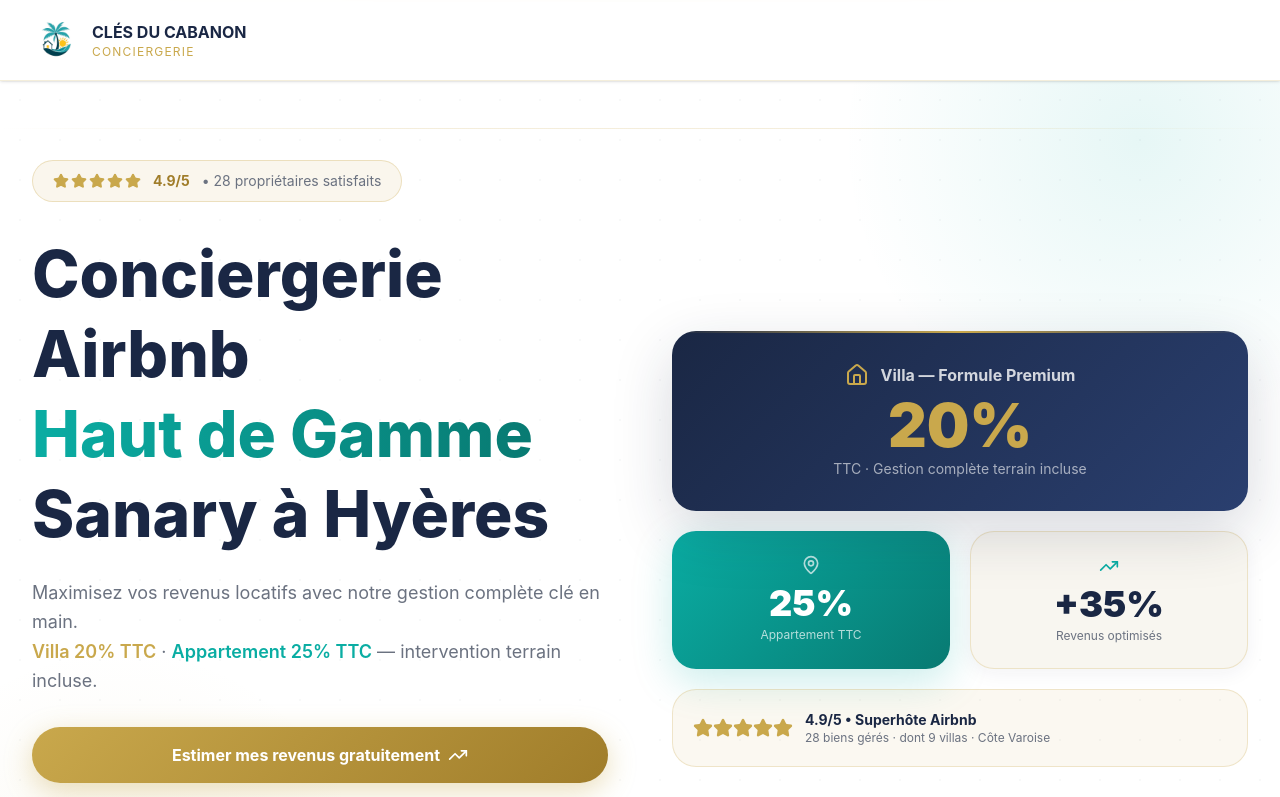
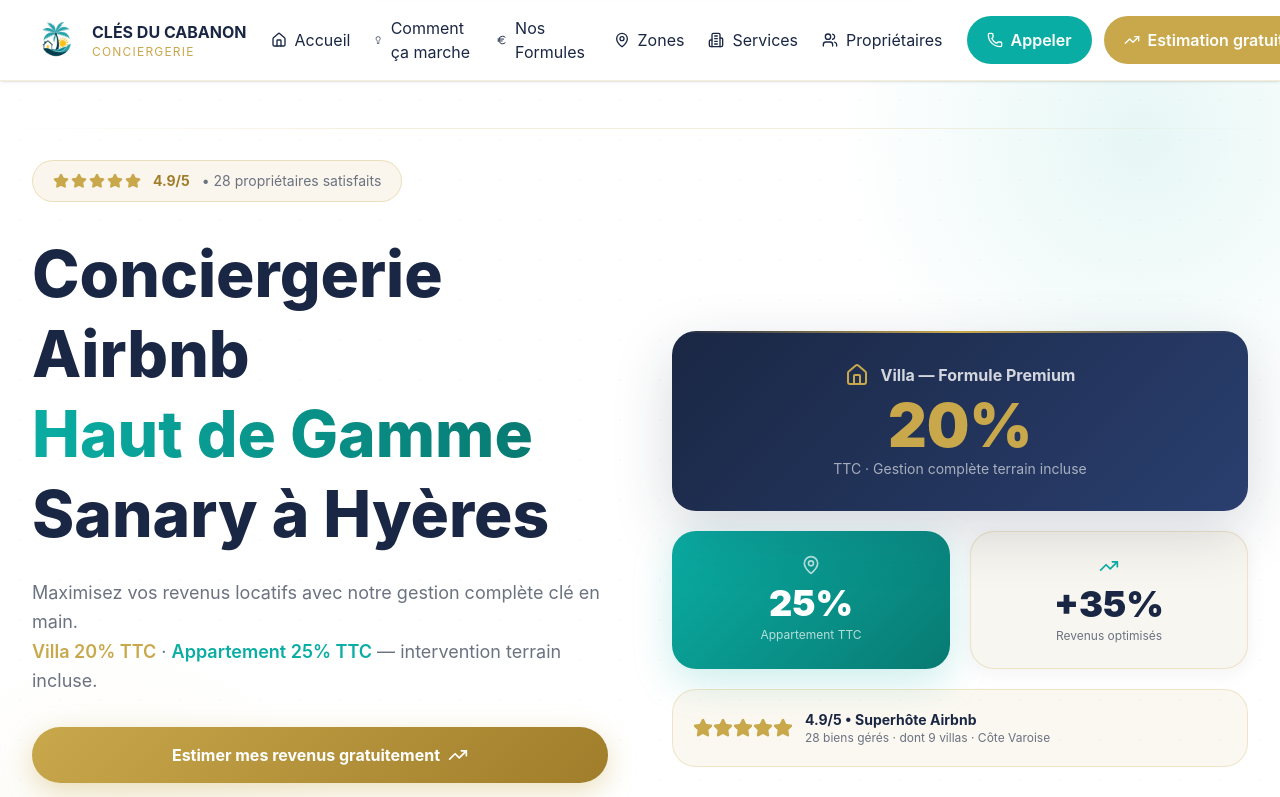
Before and after one commit to clesducabanon/clesducabanon-clesducabanon-clean, a React (Vite) app: page / in a window 1280 px wide. Shown: the top 797 px of the page. Built offline with nearby package versions, Linux system fonts and the light colour scheme; no server answers.

Commit message:
Fix CSS responsive navigation

```diff
--- a/src/app/components/Navigation.tsx
+++ b/src/app/components/Navigation.tsx
@@ -21,7 +21,7 @@
               </div>
             </a>
 
-            <div className="hidden lg:flex flex-1 items-center justify-center gap-6">
+            <div className="desktop-nav flex flex-1 items-center justify-center gap-6">
               <a href="/" className="flex items-center gap-2 text-[#1a2744] hover:text-[#0AADA3]"><Home className="w-4 h-4" />Accueil</a>
               <a href="/#comment-ca-marche" className="flex items-center gap-2 text-[#1a2744] hover:text-[#0AADA3]"><Lightbulb className="w-4 h-4" />Comment ça marche</a>
               <a href="/#tarifs" className="flex items-center gap-2 text-[#1a2744] hover:text-[#0AADA3]"><Euro className="w-4 h-4" />Nos Formules</a>
@@ -30,7 +30,7 @@
               <a href="/proprietaire" className="flex items-center gap-2 text-[#1a2744] hover:text-[#0AADA3]"><Users className="w-4 h-4" />Propriétaires</a>
             </div>
 
-            <div className="hidden lg:flex items-center gap-3 shrink-0">
+            <div className="desktop-cta flex items-center gap-3 shrink-0">
               <a href="tel:+33625401480" className="flex items-center gap-2 px-5 py-3 rounded-full bg-[#0AADA3] text-white font-semibold">
                 <Phone className="w-4 h-4" /> Appeler
               </a>
@@ -44,7 +44,7 @@
 
             <button
               onClick={() => setIsOpen(!isOpen)}
-              className="lg:hidden p-2 rounded-lg text-[#1a2744]"
+              className="mobile-burger p-2 rounded-lg text-[#1a2744]"
             >
               {isOpen ? <X className="w-6 h-6" /> : <Menu className="w-6 h-6" />}
             </button>
@@ -52,7 +52,7 @@
         </div>
 
         {isOpen && (
-          <div className="lg:hidden bg-white border-t border-[#C9A84C]/20">
+          <div className="mobile-panel bg-white border-t border-[#C9A84C]/20">
             <div className="px-4 py-4 space-y-3">
               <a href="tel:+33625401480" className="flex justify-center gap-2 px-6 py-4 rounded-full bg-[#0AADA3] text-white font-bold">
                 <Phone className="w-5 h-5" /> Appeler maintenant
--- a/src/styles/globals.css
+++ b/src/styles/globals.css
@@ -4,3 +4,25 @@
 
 @import './theme.css';
 @import './fonts.css';
+@media (max-width: 1023px) {
+  .desktop-nav,
+  .desktop-cta {
+    display: none !important;
+  }
+
+  .mobile-burger {
+    display: block !important;
+  }
+}
+
+@media (min-width: 1024px) {
+  .desktop-nav,
+  .desktop-cta {
+    display: flex !important;
+  }
+
+  .mobile-burger,
+  .mobile-panel {
+    display: none !important;
+  }
+}
```
Also changed, not shown: 5 other files (tests, documents, lock files or other folders).
